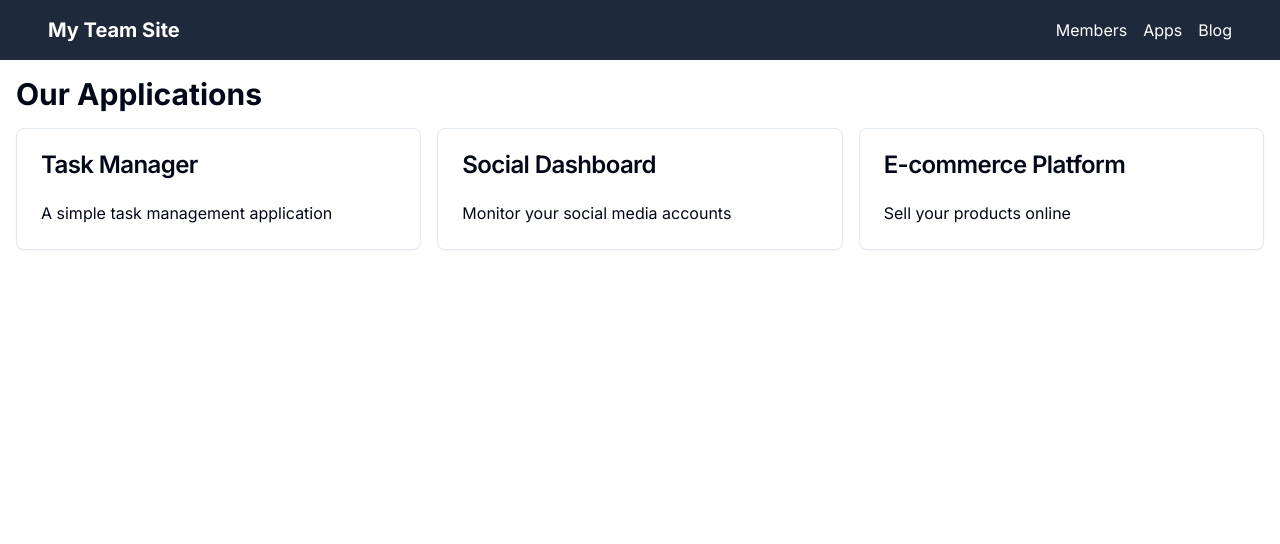
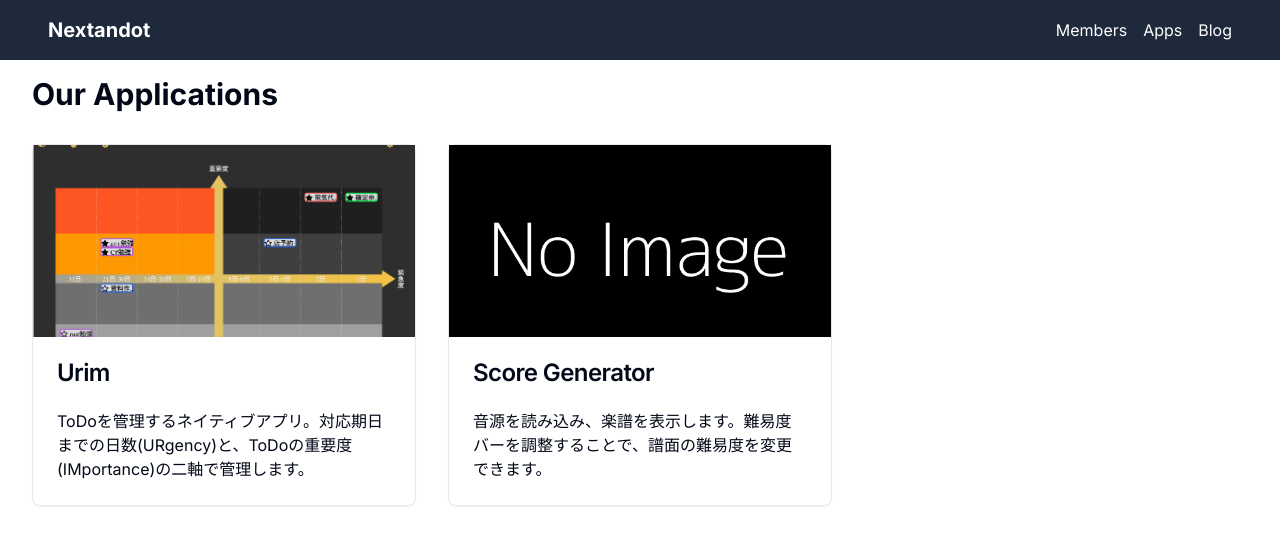
Before and after one commit to nextandot/nextandot.github.io, a Next.js app: page /apps in a window 1280 px wide. Shown: the top 544 px of the page. Built offline with nearby package versions, Linux system fonts and the light colour scheme.

Commit message:
feat: add app page

```diff
--- a/app/apps/page.tsx
+++ b/app/apps/page.tsx
@@ -1,18 +1,36 @@
+import Image from 'next/image'
 import { Card, CardHeader, CardTitle, CardContent } from "@/components/ui/card"
 
 const apps = [
-  { name: 'Task Manager', description: 'A simple task management application' },
-  { name: 'Social Dashboard', description: 'Monitor your social media accounts' },
-  { name: 'E-commerce Platform', description: 'Sell your products online' },
+  {
+    name: 'Urim',
+    description: 'ToDoを管理するネイティブアプリ。対応期日までの日数(URgency)と、ToDoの重要度(IMportance)の二軸で管理します。',
+    image: '/images/urim.jpg',
+    slug: 'urim'
+  },
+  {
+    name: 'Score Generator',
+    description: '音源を読み込み、楽譜を表示します。難易度バーを調整することで、譜面の難易度を変更できます。',
+    image: '/images/no-image.jpg',
+    slug: 'score-generator'
+  },
 ]
 
 export default function AppsPage() {
   return (
-    <div>
-      <h1 className="text-3xl font-bold mb-4">Our Applications</h1>
-      <div className="grid grid-cols-1 md:grid-cols-2 lg:grid-cols-3 gap-4">
+    <div className="container mx-auto px-4">
+      <h1 className="text-3xl font-bold mb-8">Our Applications</h1>
+      <div className="grid grid-cols-1 md:grid-cols-2 lg:grid-cols-3 gap-8">
         {apps.map((app, index) => (
-          <Card key={index}>
+          <Card key={app.slug} className="cursor-pointer hover:shadow-lg transition-shadow duration-300">
+            <div className="w-full h-48 relative overflow-hidden">
+              <Image
+                src={app.image}
+                alt={app.name}
+                layout="fill"
+                objectFit="cover"
+              />
+            </div>
             <CardHeader>
               <CardTitle>{app.name}</CardTitle>
             </CardHeader>
--- a/app/layout.tsx
+++ b/app/layout.tsx
@@ -20,7 +20,7 @@ export default function RootLayout({
       <body className={inter.className}>
         <nav className="bg-slate-800 text-white p-4">
           <div className="container mx-auto flex justify-between items-center">
-            <Link href="/" className="text-xl font-bold">My Team Site</Link>
+            <Link href="/" className="text-xl font-bold">Nextandot</Link>
             <div className="space-x-4">
               <Link href="/members">Members</Link>
               <Link href="/apps">Apps</Link>
--- a/app/page.tsx
+++ b/app/page.tsx
@@ -3,10 +3,10 @@ import { Button } from "@/components/ui/button"
 export default function Home() {
   return (
     <div>
-      <h1 className="text-4xl font-bold mb-4">Welcome to Our Team Site</h1>
-      <p className="mb-4">Here you can find information about our team, apps, and blog posts.</p>
+      <h1 className="text-4xl font-bold mb-4">Nextandotのページへようこそ</h1>
+      <p className="mb-4">Nextandotで開発したプロジェクトや開発ブログを載せています。</p>
       <Button asChild>
-        <a href="/blog">Check out our blog</a>
+        <a href="/blog">ブログへ</a>
       </Button>
     </div>
   )
```
Also changed, not shown: public/images/no-image.jpg (added), public/images/urim.jpg (added).
